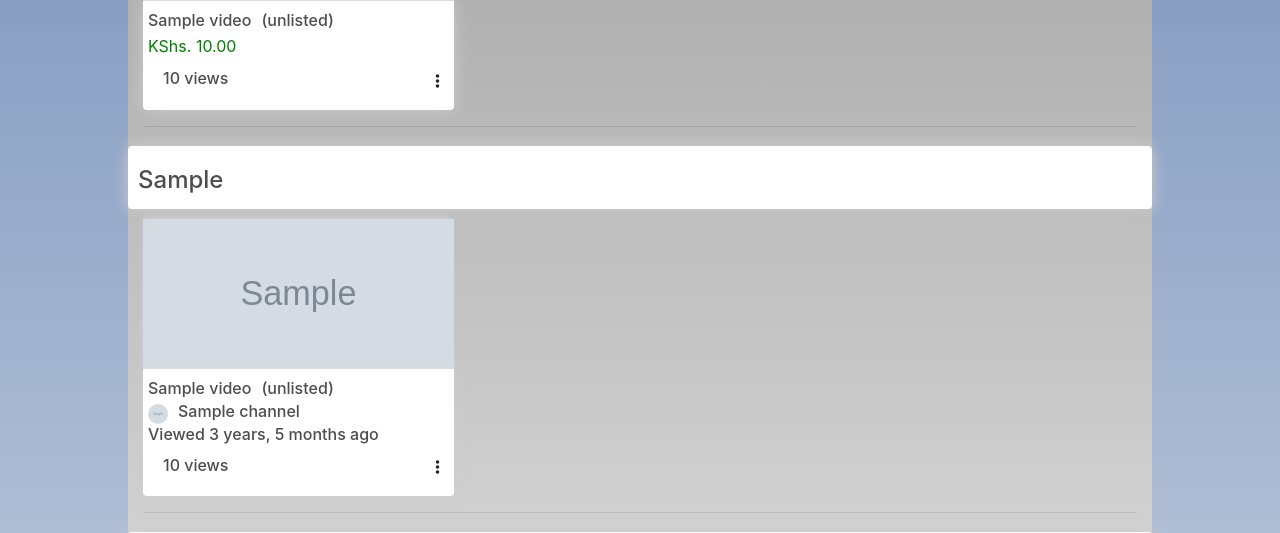
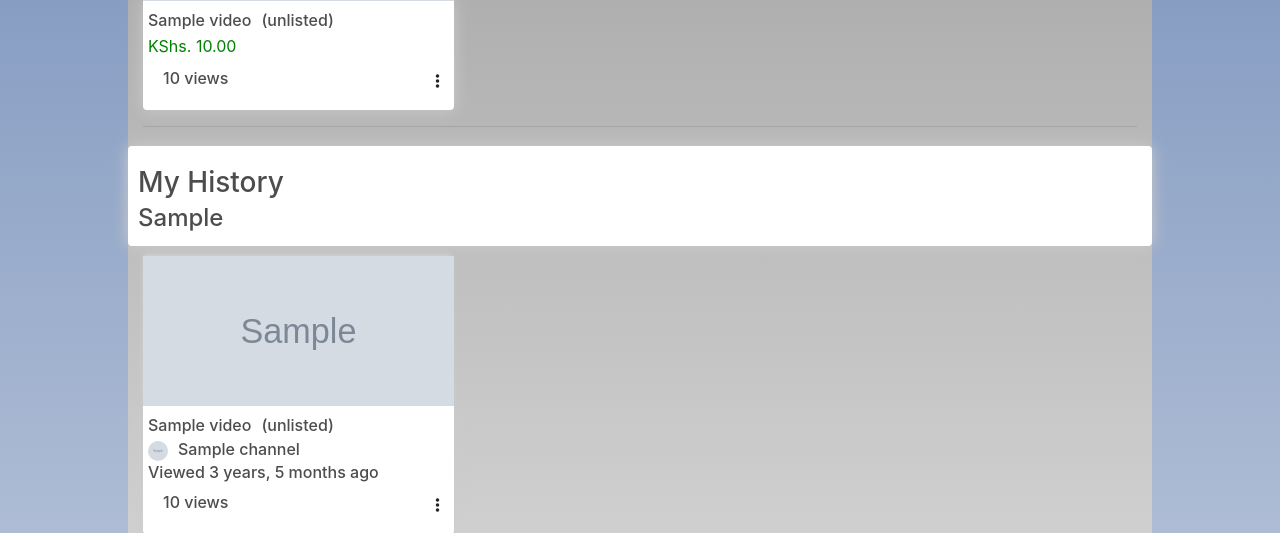
Before and after one commit to bubezi/ktube, a Django app: page /library in a window 1280 px wide. Shown: the part 843-1376 px from the top of the page. Run offline with Django 4.2, Linux system fonts and the light colour scheme; a user stored in the database is signed in; tables that the repository leaves empty hold one stand-in row (values such as "Sample post"); grey boxes marked "Sample" are stand-in pictures; some libraries are stand-ins or nearby versions.

Commit message:
Add History compile similar adjacent videos

```diff
--- a/ktube/templates/tube/library.html
+++ b/ktube/templates/tube/library.html
@@ -433,15 +433,15 @@
 <!-- ####################      My History     ##################### -->
      <div class="row box-element">
         <div class="col-lg-12">
-            {% comment %} {% if history.video_count == 1 %}
+            {% if history.video_count == 1 %}
             <div class="row">
-                <h3>{{history}}</h3><h4 style="padding-left: 7px;">- {{history.video_count}} video watched</h4>
+                 <h3>{{history}}</h3><h4 style="padding-left: 7px;">{% comment %}- {{history.video_count}} video watched{% endcomment %}</h4>
             </div>
             {% else %}
             <div class="row">
-                <h3>{{history}}</h3><h4 style="padding-left: 7px;">- {{history.video_count}} videos watched</h4>
+                <h3>{{history}}</h3><h4 style="padding-left: 7px;">{% comment %}- {{history.video_count}} videos watched{% endcomment %}</h4>
             </div>
-            {% endif %} {% endcomment %}
+            {% endif %}
 
 
             <a href="{% url 'profile' %}"><div class="row"><h4>{{history.viewer.username | title }}</h4></div></a>
--- a/ktube/tube/views.py
+++ b/ktube/tube/views.py
@@ -771,7 +771,15 @@
                 context['history'] = history
             views = history.views.order_by('viewed_on')
             views = views.reverse()
-            context['views']=views
+            new_views = []
+            for index, v in enumerate(views):
+                if index == 0:
+                    new_views.append(v)
+                else:
+                    if not new_views[-1].video == v.video:
+                        new_views.append(v)
+
+            context['views']= new_views
 
             try:
                 watchlater = Watchlater.objects.get(viewer=viewer)
@@ -904,6 +912,13 @@
                 context['history'] = history
                 history_views = history.views.order_by('viewed_on')
                 history_views = history_views.reverse()
+                new_views = []
+                for index, v in enumerate(history_views):
+                    if index == 0:
+                        new_views.append(v)
+                    else:
+                        if not new_views[-1].video == v.video:
+                            new_views.append(v)
 
             except History.DoesNotExist:
                 history = History(viewer=viewer)
@@ -911,6 +926,13 @@
                 history_views = history.views.order_by('viewed_on')
                 history_views = history_views.reverse()
                 context['history'] = history
+                new_views = []
+                for index, v in enumerate(history_views):
+                    if index == 0:
+                        new_views.append(v)
+                    else:
+                        if not new_views[-1].video == v.video:
+                            new_views.append(v)
 
             try:
                 saved_playlists = SavedPlaylists.objects.get(viewer=viewer)
@@ -921,7 +943,7 @@
                 saved_playlists.save()
                 context['saved_playlists'] = saved_playlists
 
-            context['history_views']=history_views
+            context['history_views']= new_views
             context['playlists']=saved_playlists.playlists.all()
             context['liked_videos_videos']=liked_videos.videos.all()
             context['watchlater_videos']=watchlater.videos.all()
```
Also changed, not shown: 1 other file.
